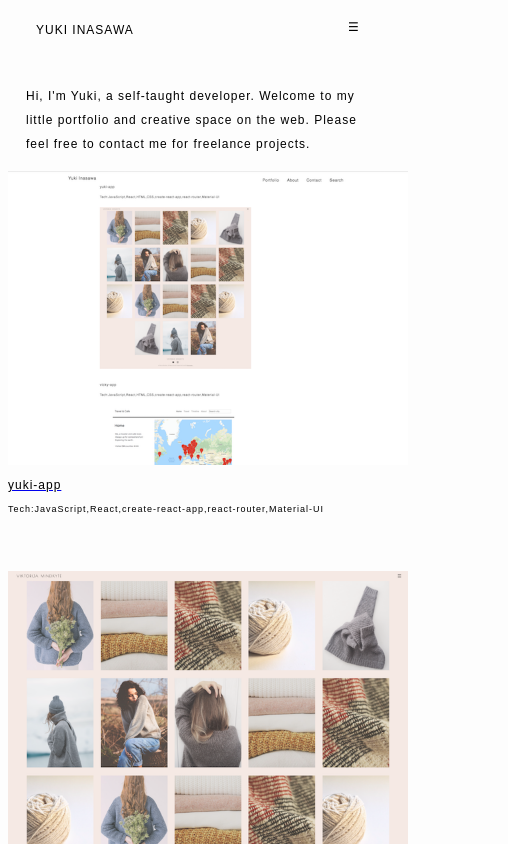
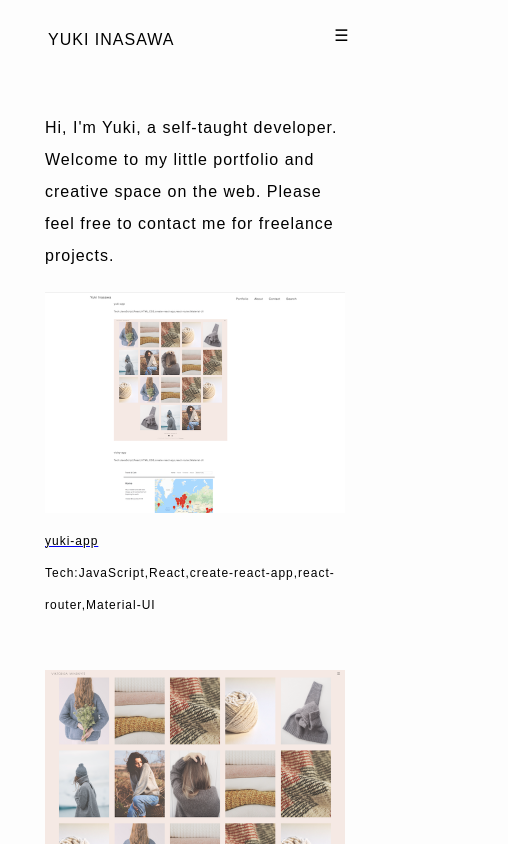
Before and after one commit to Yukichka/Yuki-app, a React (Create React App) app: page / in a window 390 px wide. Shown: the top 844 px of the page, 508 px wide, since content can reach past the window. Built offline with nearby package versions, Linux system fonts and the light colour scheme.

Commit message:
Dataset modified

```diff
--- a/src/App.css
+++ b/src/App.css
@@ -8,11 +8,11 @@ html {
   line-height: 2em;
 }
 
-@media (max-width: 500px) {
+/* @media (max-width: 500px) {
   .app{
     font-size: 0.75em;
   }
-}
+} */
 
 .line {
   display: block;
@@ -100,14 +100,13 @@ html {
 /*-------------------home-------------------*/
 .home {
   margin: 6em auto;
-  width: 1000px;
-  font-size: 1em;
+  width: 700px;
+  text-align: center;
 }
 .home-content {
   width: 460px;
   margin: 5em 2em 3em 2em;
   text-align: left;
-  font-size:1.05em
 }
 .each-project {
   margin: 0 2em 4.15em 2em;
@@ -120,45 +119,16 @@ html {
   margin: 0;
   text-align: left;
   color: black;
+  text-decoration: none;
 }
 
 .each-project-tech {
-  font-size: 1em;
   margin: 0;
   text-align: left;
 }
 .home-footer {
   margin: 0 2em;
 }
-@media (max-width: 500px) {
-  .home {
-    margin: 7em auto;
-    width: 300px;
-  }
-  .each-project {
-    margin: 0 0 4.15em 0;
-  }
-  .each-project-img {
-    object-fit: cover;
-    width: 300px;
-  }
-  .each-project-name {
-    font-size: 1em;
-  }
-  .each-project-tech {
-    font-size: 0.75em;
-  }
-  .home-content {
-    width: 300px;
-    font-size: 1em;
-    margin: 1.25em 0;
-  }
-  .home-footer {
-    margin: 0;
-    font-size: 0.9em;
-  }
-}
-
 @media (max-width: 1000px) {
   .home {
     margin: 7em auto;
@@ -170,10 +140,33 @@ html {
   }
   .home-content {
     width: 350px;
-    font-size: 1em;
     margin: 1.25em 1.50em;
   }
 }
+@media (max-width: 500px) {
+  .home {
+    margin: 7em auto;
+    width: 300px;
+  }
+  .each-project {
+    margin: 0 0 4.15em 0;
+    font-size: 0.75em;
+  }
+  .each-project-img {
+    object-fit: cover;
+    width: 300px;
+  }
+
+  .home-content {
+    width: 300px;
+    margin: 1.25em 0;
+  }
+  .home-footer {
+    margin: 0;
+  }
+}
+
+
 /*-------------------footer-------------------*/
 .footer {
   font-size: 0.9em;
--- a/src/components/dataset.js
+++ b/src/components/dataset.js
@@ -1,6 +1,9 @@
 export const allProjects = [
   {
-    img: { web: ["/imgs/yuki-web-demo.png"], mobile: ["/imgs/yuki-mobile-demo.png","/imgs/yuki-mobile-demo-2.png"] },
+    img: {
+      web: ["/imgs/yuki-web-demo.png"],
+      mobile: ["/imgs/yuki-mobile-demo.png"]
+    },
     name: "yuki-app",
     url: "https://www.yukiinasawa.me",
     github: "https://github.com/Yukichka/Yuki-app",
@@ -42,8 +45,12 @@ export const allProjects = [
   },
   {
     img: {
-      web: ["/imgs/travel-web.png","/imgs/travel-web-2.png"],
-      mobile: ["/imgs/travel-mobile-2.png", "/imgs/travel-mobile-3.png","/imgs/travel-mobile.png"]
+      web: ["/imgs/travel-web.png", "/imgs/travel-web-2.png"],
+      mobile: [
+        "/imgs/travel-mobile-2.png",
+        "/imgs/travel-mobile-3.png",
+        "/imgs/travel-mobile.png"
+      ]
     },
     name: "TravelPictureApp",
     url: "https://yukichka.github.io",
```
